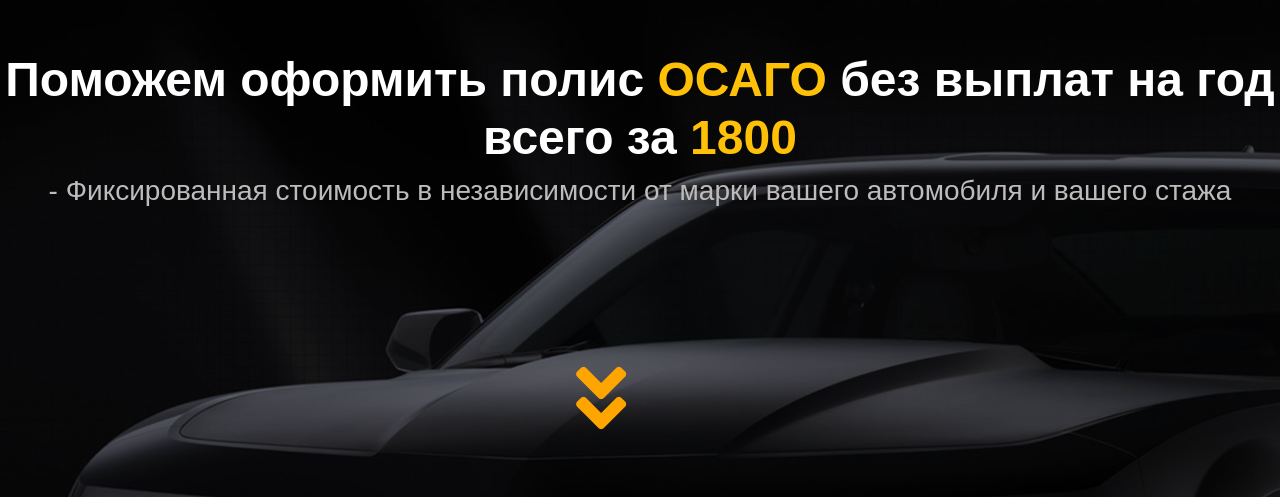
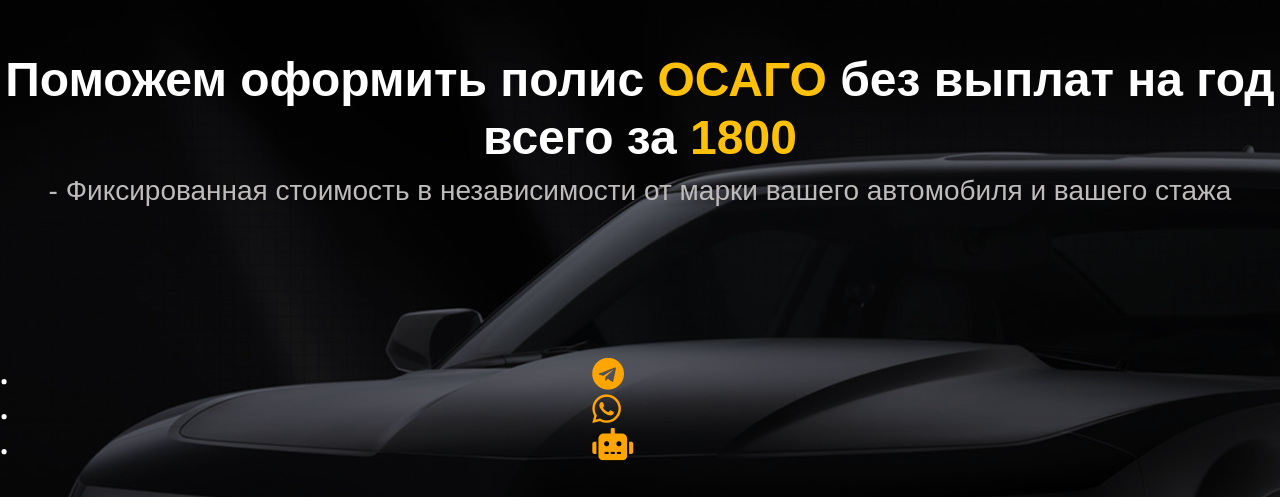
Before and after one commit to Winchestor2001/OsagoMax, a plain HTML site: page index.html in a window 1280 px wide. Shown: the part 249-746 px from the top of the page. Drawn offline with nearby package versions, Linux system fonts and the light colour scheme.

Commit message:
Update index.html

```diff
--- a/index.html
+++ b/index.html
@@ -32,7 +32,21 @@
                     <span class="text-warning">ОСАГО</span> без выплат
                     на год всего за <span class="text-warning">1800</span></h3>
                 <p class='h3'> - Фиксированная стоимость в независимости от марки вашего автомобиля и вашего стажа</p>
-                <a href="#servise"><i class="fas fa-angle-double-down fa-5x"></i></a>
+                <div class="container2">
+                    <div class="botton_links2">
+                        <ul class="links2">
+                            <li class="link_item2 telegram2 wow pulse" data-wow-iteration="500" data-wow-duration="2s">
+                                <a href="https://t.me/osagomax" title="Telegram"><i class="fab fa-telegram fa-2x"></i></a>
+                            </li>
+                            <li class="link_item2 instagram2 wow pulse" data-wow-iteration="500" data-wow-duration="2s">
+                                <a href="http://%F0%9F%91%89wa.me/79069825852" title="WhatsApp"><i class="fab fa-whatsapp fa-2x"></i></a>
+                            </li>
+                            <li class="link_item2 youtube2 wow pulse" data-wow-iteration="500" data-wow-duration="2s">
+                                <a href=""><i class="fas fa-robot fa-2x" title="Telegram Bot"></i></a>
+                            </li>
+                        </ul>
+                    </div>
+                </div>
             </div>
 
         </div>
@@ -120,7 +134,6 @@
         </div>
         <div class="footer bg-dark p-5">
             <div class="container">
-                <!-- https://t.me/OsagoMax_Bot -->
                 <div class="botton_links">
                     <ul class="links">
                         <li class="link_item telegram wow pulse" data-wow-iteration="500" data-wow-duration="2s">
@@ -130,7 +143,7 @@
                             <a href="http://%F0%9F%91%89wa.me/79069825852" title="WhatsApp"><i class="fab fa-whatsapp"></i></a>
                         </li>
                         <li class="link_item youtube wow pulse" data-wow-iteration="500" data-wow-duration="2s">
-                            <a href="https://t.me/OsagoMax_Bot"><i class="fas fa-robot" title="Telegram Bot"></i></a>
+                            <a href=""><i class="fas fa-robot" title="Telegram Bot"></i></a>
                         </li>
                     </ul>
                 </div>
```
